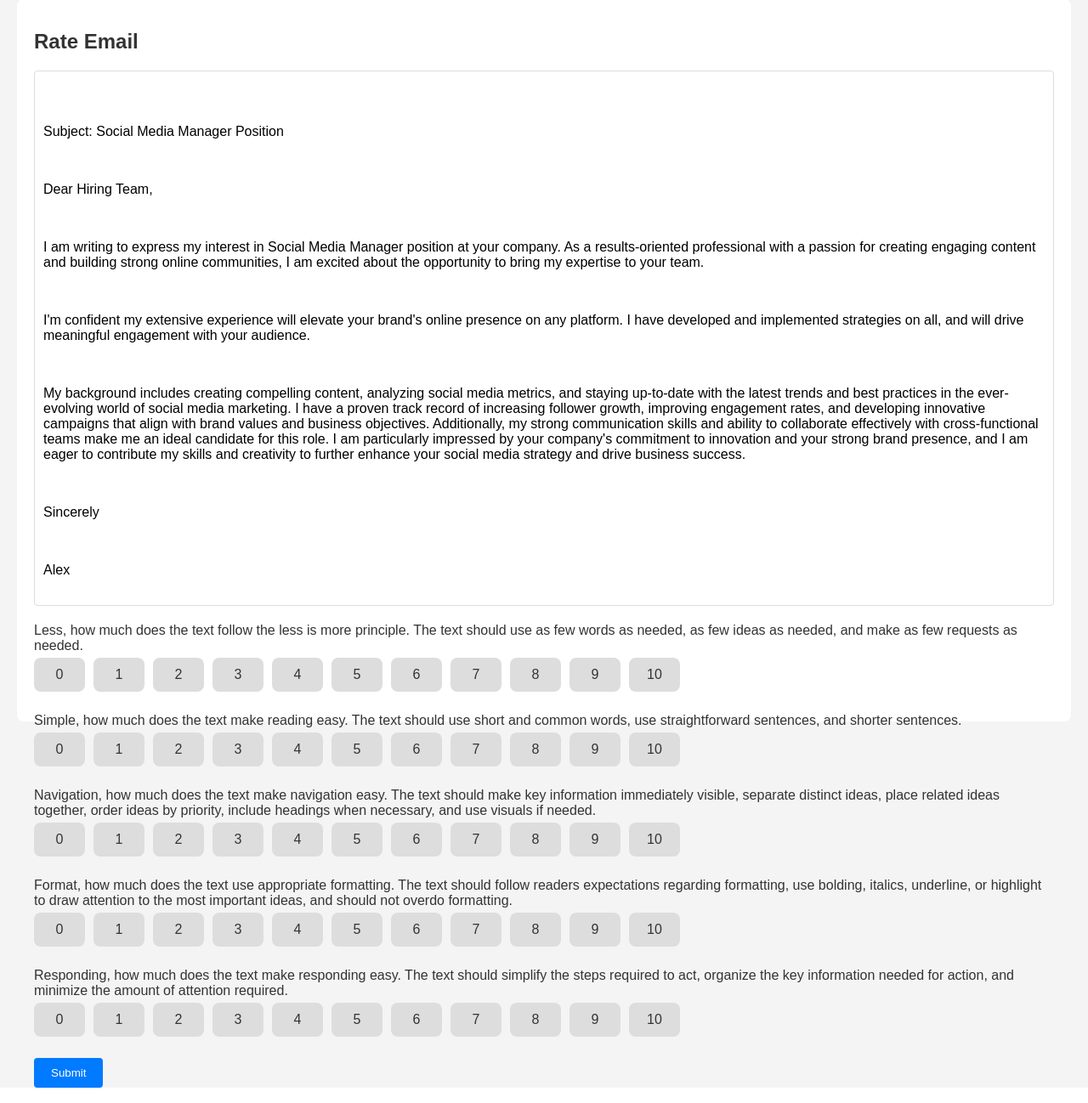
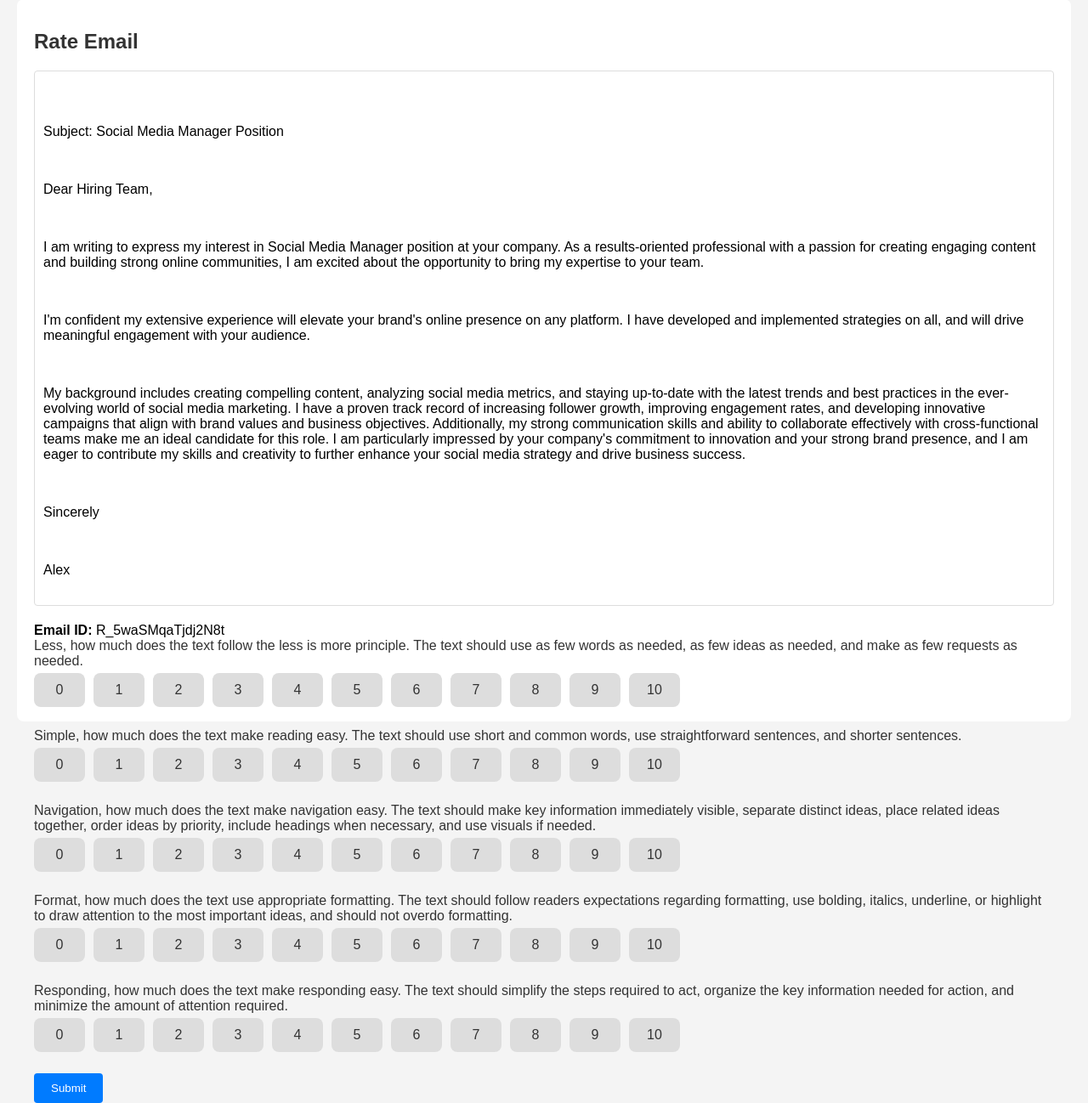
Before and after one commit to lirabenjamin/email-rating-app, a Flask app: page /rate in a window 1280 px wide. Shown: the part 26-1324 px from the top of the page at 85% size. Run offline with Flask 3, Linux system fonts and the light colour scheme; the visitor is signed in with stand-in values (Sample User, id 1); data that the repository does not hold is empty.

Commit message:
Update rating.html
show id

```diff
--- a/app/templates/rating.html
+++ b/app/templates/rating.html
@@ -12,6 +12,11 @@
         <div class="email-content">
             {{ email.content|safe }}
         </div>
+        <!-- Display the email ID -->
+        <div class="email-id">
+            <strong>Email ID:</strong> {{ email.id }}
+        </div>
+
         <form action="/rate" method="POST">
             <input type="hidden" name="email_id" value="{{ email.id }}">
 
```
